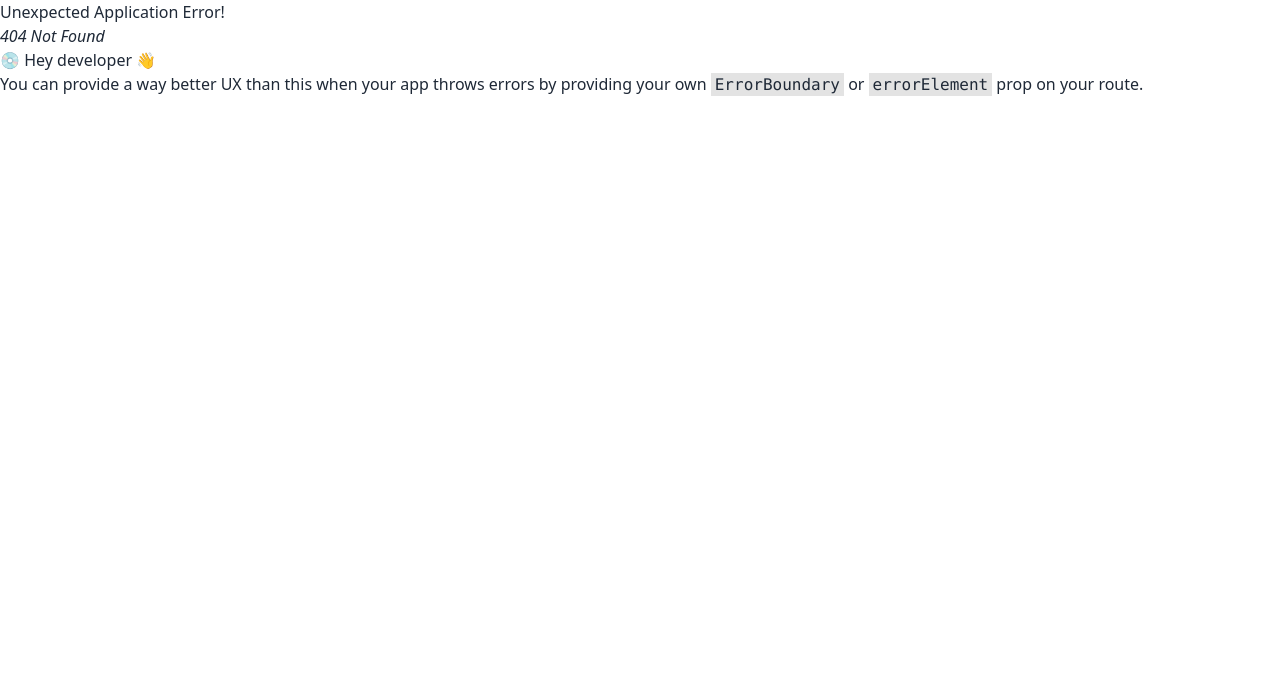
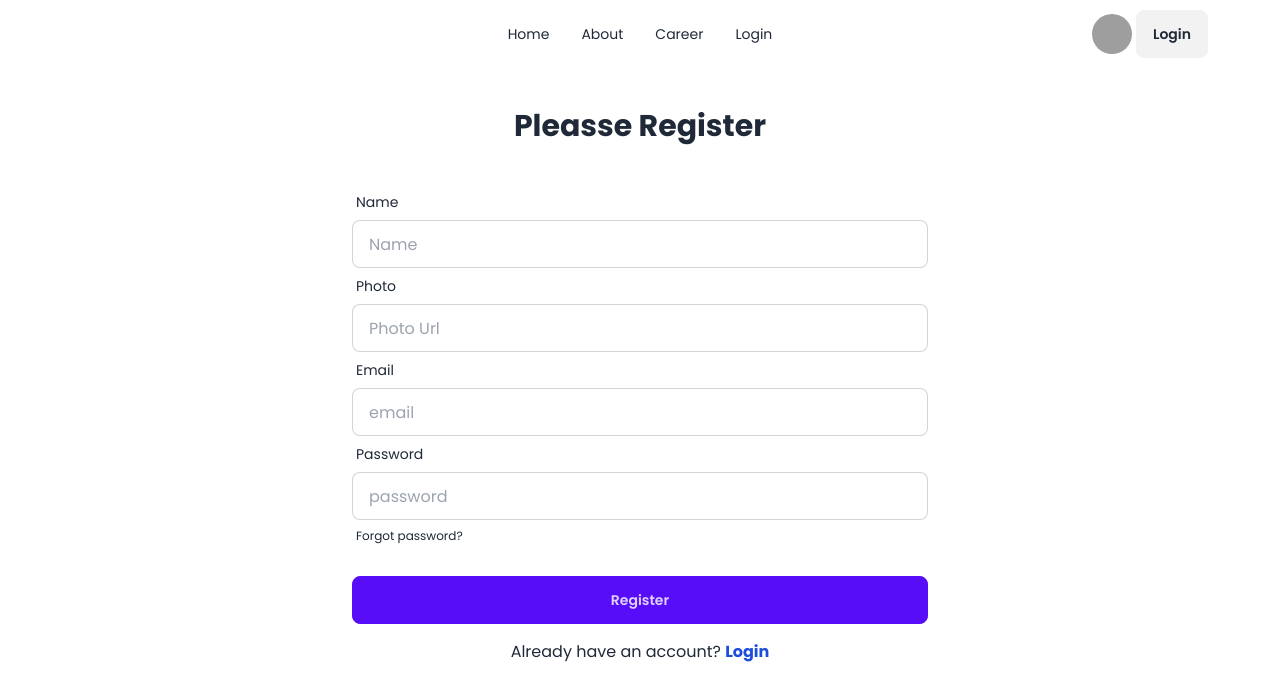
Before and after one commit to Mostaq27/dragon-news, a React (Vite) app: page /register in a window 1280 px wide. Before the commit this address had no page. Shown: the top 700 px of the page. Built offline with nearby package versions, Linux system fonts and the light colour scheme; grey boxes are pictures that could not be loaded.

Commit message:
added register route and register page

```diff
--- a/src/Pages/Login/Login.jsx
+++ b/src/Pages/Login/Login.jsx
@@ -3,6 +3,16 @@
 
 
 const Login = () => {
+
+    const handleLogin = e => {
+        e.preventDefault();
+        // console.log(e.currentTarget);
+        const form = new FormData(e.currentTarget);
+        console.log(form.get('email'));
+    }
+
+
+
     return (
         <div>
             <Navbar></Navbar>
@@ -10,7 +20,7 @@
             <div>
                 <h2 className="text-3xl font-bold text-center py-10">Pleasse Login</h2>
 
-                    <form className="md:w-3/4 lg:w-1/2 mx-auto">
+                    <form onSubmit={handleLogin} className="md:w-3/4 lg:w-1/2 mx-auto">
                     <div className="form-control">
                                     <label className="label">
                                         <span className="label-text">Email</span>
--- /dev/null
+++ b/src/Pages/Register/Register.jsx
@@ -0,0 +1,64 @@
+import { Link } from "react-router-dom";
+import Navbar from "../Shared/Navbar/Navbar";
+
+
+const Register = () => {
+
+    const handleRefister = e =>{
+        e.preventDefault();
+
+        const form = new FormData(e.currentTarget);
+        const name = form.get('name');
+        const photo = form.get('photo');
+        const email = form.get('email');
+        const password = form.get('password');
+
+        console.log( name, photo,email,password);
+    }
+
+
+    return (
+        <div>
+            <Navbar></Navbar>
+
+            <div>
+                <h2 className="text-3xl font-bold text-center py-10">Pleasse Register</h2>
+
+                <form onSubmit={handleRefister} className="md:w-3/4 lg:w-1/2 mx-auto">
+                    <div className="form-control">
+                        <label className="label">
+                            <span className="label-text">Name</span>
+                        </label>
+                        <input type="text" placeholder="Name" name="name" className="input input-bordered" required />
+                    </div>
+                    <div className="form-control">
+                        <label className="label">
+                            <span className="label-text">Photo</span>
+                        </label>
+                        <input type="text" placeholder="Photo Url" name="photo" className="input input-bordered" required />
+                    </div>
+                    <div className="form-control">
+                        <label className="label">
+                            <span className="label-text">Email</span>
+                        </label>
+                        <input type="email" placeholder="email" name="email" className="input input-bordered" required />
+                    </div>
+                    <div className="form-control">
+                        <label className="label">
+                            <span className="label-text">Password</span>
+                        </label>
+                        <input type="password" placeholder="password" name="password" className="input input-bordered" required />
+                        <label className="label">
+                            <a href="#" className="label-text-alt link link-hover">Forgot password?</a>
+                        </label>
+                    </div>
+                    <div className="form-control mt-6">
+                        <button className="btn btn-primary capitalize">Register</button>
+                    </div>
+                </form>
+                <p className=" text-center mt-4">Already have an account? <Link className="font-bold text-blue-700" to="/login">Login</Link></p>
+            </div>
+        </div>
+    );
+};
+export default Register;
--- a/src/Routes/Routes.jsx
+++ b/src/Routes/Routes.jsx
@@ -3,6 +3,7 @@
 import Root from "../layouts/Root";
 import Home from "../Pages/Home/Home";
 import Login from "../Pages/Login/Login";
+import Register from "../Pages/Register/Register";
 
 
 const Router = createBrowserRouter([
@@ -17,6 +18,10 @@
             {
                 path: "/login",
                 element: <Login></Login>
+            },
+            {
+                path: "/register",
+                element: <Register></Register>
             }
 
         ]
```
